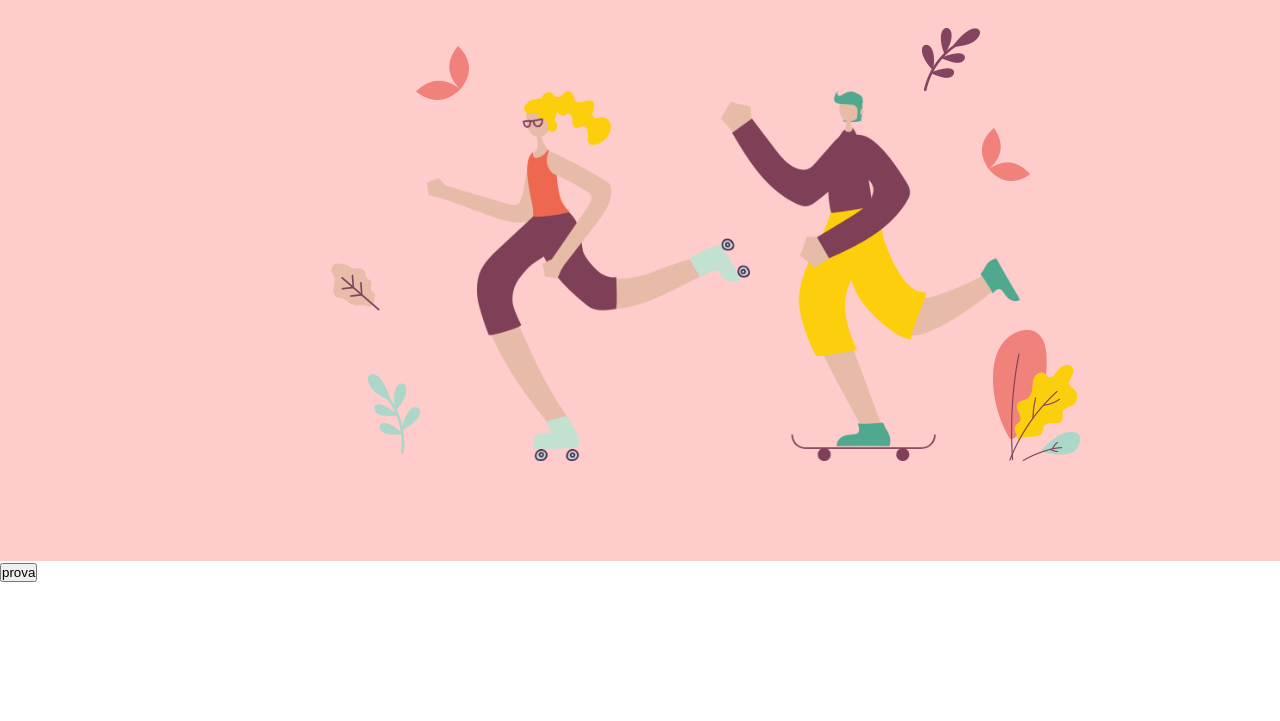
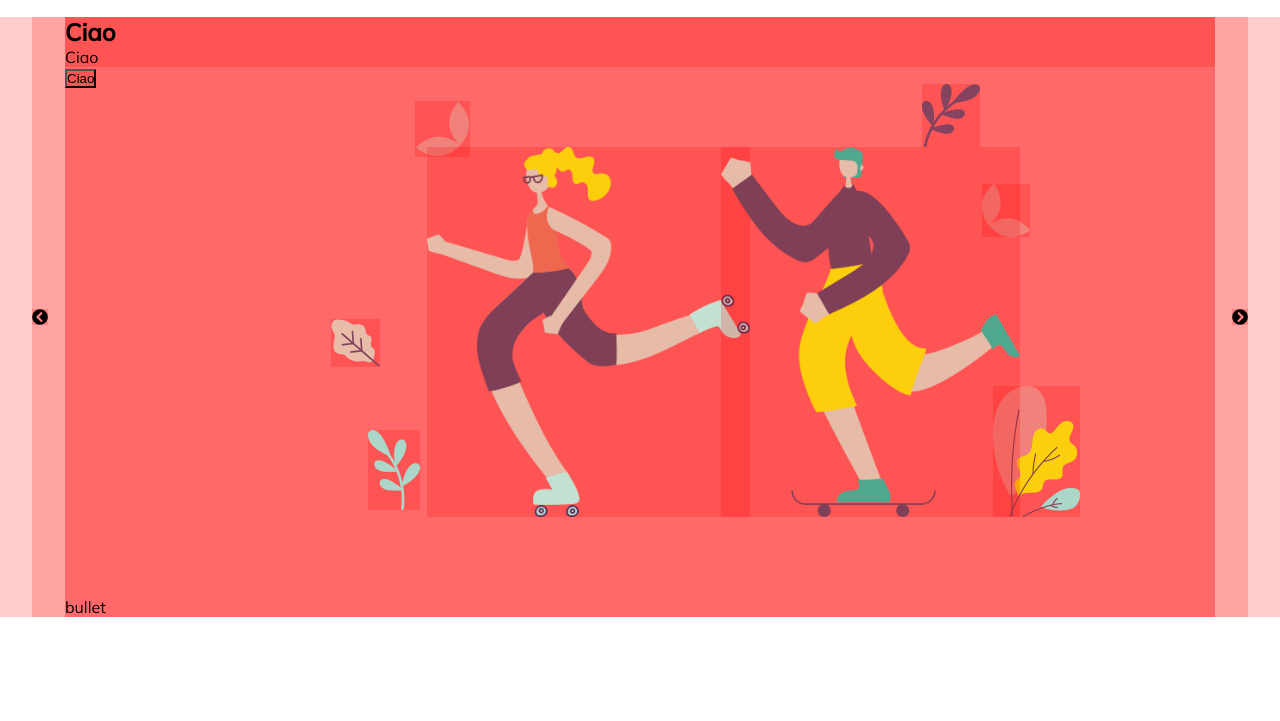
Before and after one commit to C-Bertotti/proj-html-vuejs, a website: page index.html in a window 1280 px wide. Shown: the part 79-800 px from the top of the page. Drawn offline with nearby package versions, Linux system fonts and the light colour scheme; a web font is replaced by a local one.

Commit message:
Hero: posizionamento elementi

```diff
--- a/index.html
+++ b/index.html
@@ -45,11 +45,31 @@
             </header>
             <main>
                 <div id="hero" class="debug">
-                    <div class="illustration">
-                        <img v-for="element in slider.illustration.elements" :src="element.completeUrl" :alt="element.famiglia || 'main'" :class="element.class || 'main ' + 'main--' + element.position ">
+                    <div class="carousel">
+                        <div class="illustration">
+                            <img v-for="element in slider.illustration.elements"
+                                 :src="element.completeUrl"
+                                 :alt="element.famiglia || 'main'"
+                                 :class="element.class || 'main ' + 'main--' + element.position ">
+                        </div>
+                        <div class="container wrapper">
+                            <i class="fas fa-chevron-circle-left"></i>
+                            <div class="container container--s center">
+                                <div class="heading">
+                                    <h2>Ciao</h2>
+                                    <p>Ciao</p>
+                                    <button>Ciao</button>
+                                </div>
+                                <div class="bullet">bullet</div>
+                            </div>
+                            <i class="fas fa-chevron-circle-right"></i>
+                        </div>
+
+
 
                     </div>
-                    <button>prova</button>
+
+
 
                 </div>
                 <section id="portfolio"></section>
--- a/src/Partials/_common.scss
+++ b/src/Partials/_common.scss
@@ -4,7 +4,7 @@
     box-sizing: border-box;
 }
 
-.debug {
+.debug * {
     background-color: rgba($color: red, $alpha: .2);
 }
 
--- a/src/Partials/_hero.scss
+++ b/src/Partials/_hero.scss
@@ -1,15 +1,8 @@
 #hero {
-    position: absolute;
-    top: 0;
-    left: 0;
-    right: 0;
-    height: 640px;
+    height: 600px;
+    position: relative;
 
     .illustration {
-        position: relative;
-        height: 100%;
-        width: 100%;
-
         img {
             position: absolute;
         }
@@ -50,4 +43,23 @@
         }
     }
 
-}
+    .carousel {
+        height: 100%;
+
+        .wrapper {
+            display: flex;
+            align-items: center;
+            height: 100%;
+
+            .center {
+                display: flex;
+            height: 100%;
+            flex-direction: column;
+
+                .heading {
+                    flex-grow: 1;
+                }
+            }
+        }
+    }
+};
```
Also changed, not shown: dist/style.css.
